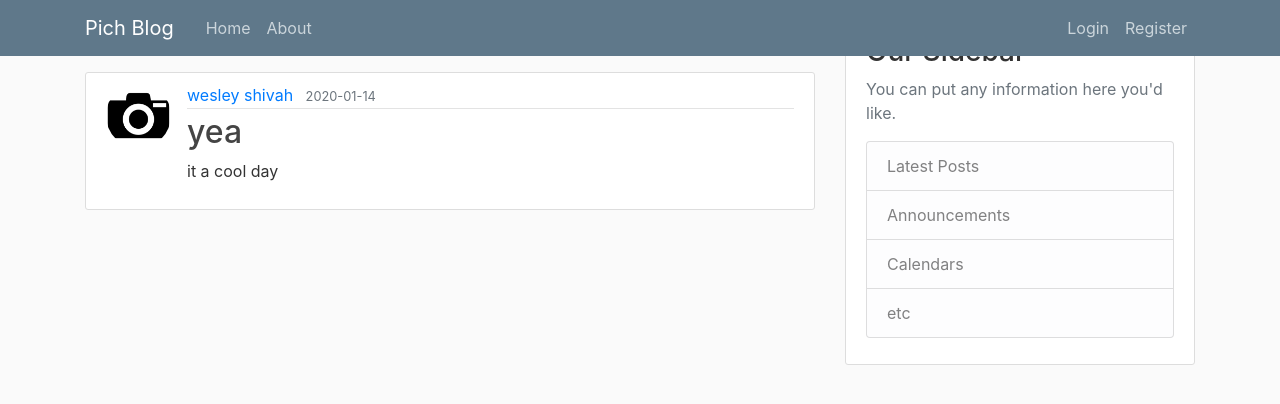
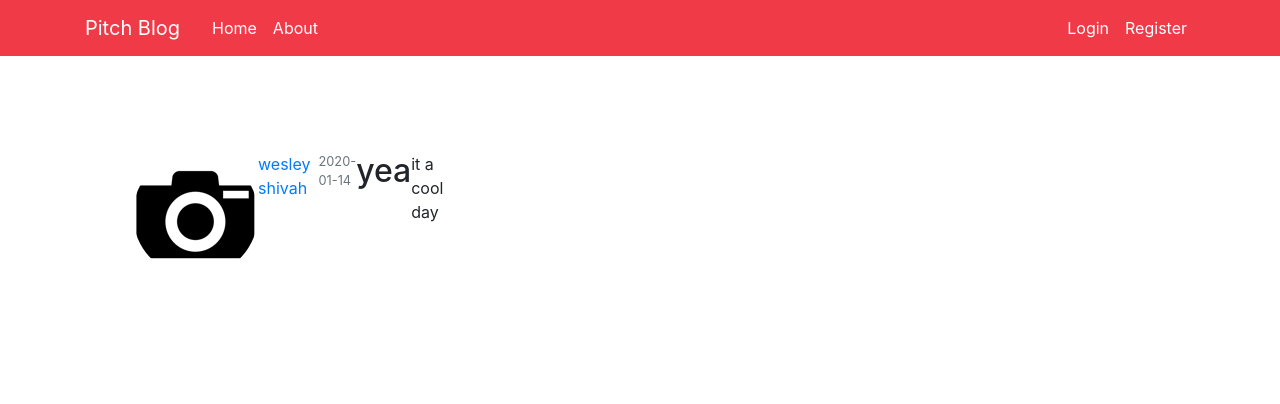
Before and after one commit to Gitongamiriam/pitch-blog, a Flask app: page /post/2 in a window 1280 px wide. Shown: the top 404 px of the page. Run offline with Flask 2, Linux system fonts and the light colour scheme; data comes from the database, SQL or seed files in the repository; both versions use the stored data as it was after the commit; some libraries are stand-ins or nearby versions.

Commit message:
make changes

```diff
--- a/pichblog/routes.py
+++ b/pichblog/routes.py
@@ -105,7 +105,7 @@ def new_post():
     return render_template('create_post.htm', title='New Post',
                            form=form, legend='New Post')
 
-
+    new_post = Post(title=title,content=pitch,user=current_user,likes=0,dislikes=0)
 
 @app.route("/post/<int:post_id>")
 def post(post_id):
--- a/pichblog/static/main.css
+++ b/pichblog/static/main.css
@@ -1,76 +1,7 @@
-
-body {
-  background: #fafafa;
-  color :#333333;
+nav a {
+  color: #fff;
 }
 
-.bg-steel {
-  background-color: #5f788a;
+.data {
+  width: 100%;
 }
-
-.site-header .navbar-nav .nav-link {
-  color: #cbd5db;
-}
-
-.site-header .navbar-nav .nav-link:hover {
-  color: #ffffff;
-}
-
-.site-header .navbar-nav .nav-link.active {
-  font-weight: 500;
-}
-
-.content-section {
-  background: #ffffff;
-  padding: 10px 20px;
-  border: 1px solid #dddddd;
-  border-radius: 3px;
-  margin-bottom: 20px;
-}
-
-.article-title {
-  color: #444444;
-}
-
-a.article-title:hover {
-  color: #428bca;
-  text-decoration: none;
-}
-
-.article-content {
-  white-space: pre-line;
-}
-
-.article-img {
-  height: 65px;
-  width: 65px;
-  margin-right: 16px;
-}
-
-.article-metadata {
-  padding-bottom: 1px;
-  margin-bottom: 4px;
-  border-bottom: 1px solid #e3e3e3
-}
-
-.article-metadata a:hover {
-  color: #333;
-  text-decoration: none;
-}
-
-.article-svg {
-  width: 25px;
-  height: 25px;
-  vertical-align: middle;
-}
-
-.account-img {
-  height: 125px;
-  width: 125px;
-  margin-right: 20px;
-  margin-bottom: 16px;
-}
-
-.account-heading {
-  font-size: 2.5rem;
-}
--- a/pichblog/templates/create_post.htm
+++ b/pichblog/templates/create_post.htm
@@ -37,4 +37,4 @@
         </div>
     </form>
 </div>
-{% endblock content %}
+{% endblock %}
--- a/pichblog/templates/home.htm
+++ b/pichblog/templates/home.htm
@@ -12,5 +12,6 @@
             <p class="article-content">{{ post.content }}</p>
           </div>
         </article>
+
     {% endfor %}
 {% endblock  %}
--- a/pichblog/templates/layout.htm
+++ b/pichblog/templates/layout.htm
@@ -11,16 +11,16 @@
     <link rel="stylesheet" type="text/css" href="{{ url_for('static', filename='main.css') }}">
 
     {% if title %}
-        <title>Pich Blog - {{ title }}</title>
+        <title>Pitch Blog - {{ title }}</title>
     {% else %}
-        <title>Pich Blog</title>
+        <title>Pitch Blog</title>
     {% endif %}
 </head>
 <body>
     <header class="site-header">
-      <nav class="navbar navbar-expand-md navbar-dark bg-steel fixed-top">
+      <nav class="navbar navbar-expand-md navbar" style="background-color:#F03A47; color:#fff">
         <div class="container">
-          <a class="navbar-brand mr-4" href="/">Pich Blog</a>
+          <a class="navbar-brand mr-4" href="/">Pitch Blog</a>
           <button class="navbar-toggler" type="button" data-toggle="collapse" data-target="#navbarToggle" aria-controls="navbarToggle" aria-expanded="false" aria-label="Toggle navigation">
             <span class="navbar-toggler-icon"></span>
           </button>
@@ -45,34 +45,22 @@
       </nav>
     </header>
     <main role="main" class="container">
-      <div class="row mt-4">
-        <div class="col-md-8">
+      <div class="row">
+        <div class="col-md-4">
           {% with messages = get_flashed_messages(with_categories=true) %}
             {% if messages %}
               {% for category, message in messages %}
-                <div class="alert alert-{{ category }}">
+                <div class=" alert alert-{{ category }}">
                   {{ message }}
                 </div>
               {% endfor %}
             {% endif %}
           {% endwith %}
           {% block content %}{% endblock %}
-        </div>
-        <div class="col-md-4">
-          <div class="content-section">
-            <h3>Our Sidebar</h3>
-            <p class='text-muted'>You can put any information here you'd like.
-              <ul class="list-group">
-                <li class="list-group-item list-group-item-light">Latest Posts</li>
-                <li class="list-group-item list-group-item-light">Announcements</li>
-                <li class="list-group-item list-group-item-light">Calendars</li>
-                <li class="list-group-item list-group-item-light">etc</li>
-              </ul>
-            </p>
-          </div>
-        </div>
+      </div>
       </div>
     </main>
+
 
 
     <!-- Optional JavaScript -->
--- a/pichblog/templates/post.htm
+++ b/pichblog/templates/post.htm
@@ -1,9 +1,9 @@
 {% extends "layout.htm" %}
 {% block content %}
-  <article class="media content-section mt-5">
+  <article class="media content-section mt-5 p-5">
     <img class="rounded-circle article-img" src="{{ url_for('static', filename='profile_pics/' + post.author.image_file) }}">
-    <div class="media-body">
-      <div class="article-metadata">
+    <div class="media-body d-flex">
+      <div class="article-metadata d-flex">
         <a class="mr-2" href="#">{{ post.author.username }}</a>
         <small class="text-muted">{{ post.date_posted.strftime('%Y-%m-%d') }}</small>
         {% if post.author == current_user %}
@@ -36,4 +36,4 @@
       </div>
     </div>
   </div>
-{% endblock content %}
+{% endblock %}
```
Also changed, not shown: requirements.txt (added, +19 -0 lines), pichblog/site.db, 2 other files.
